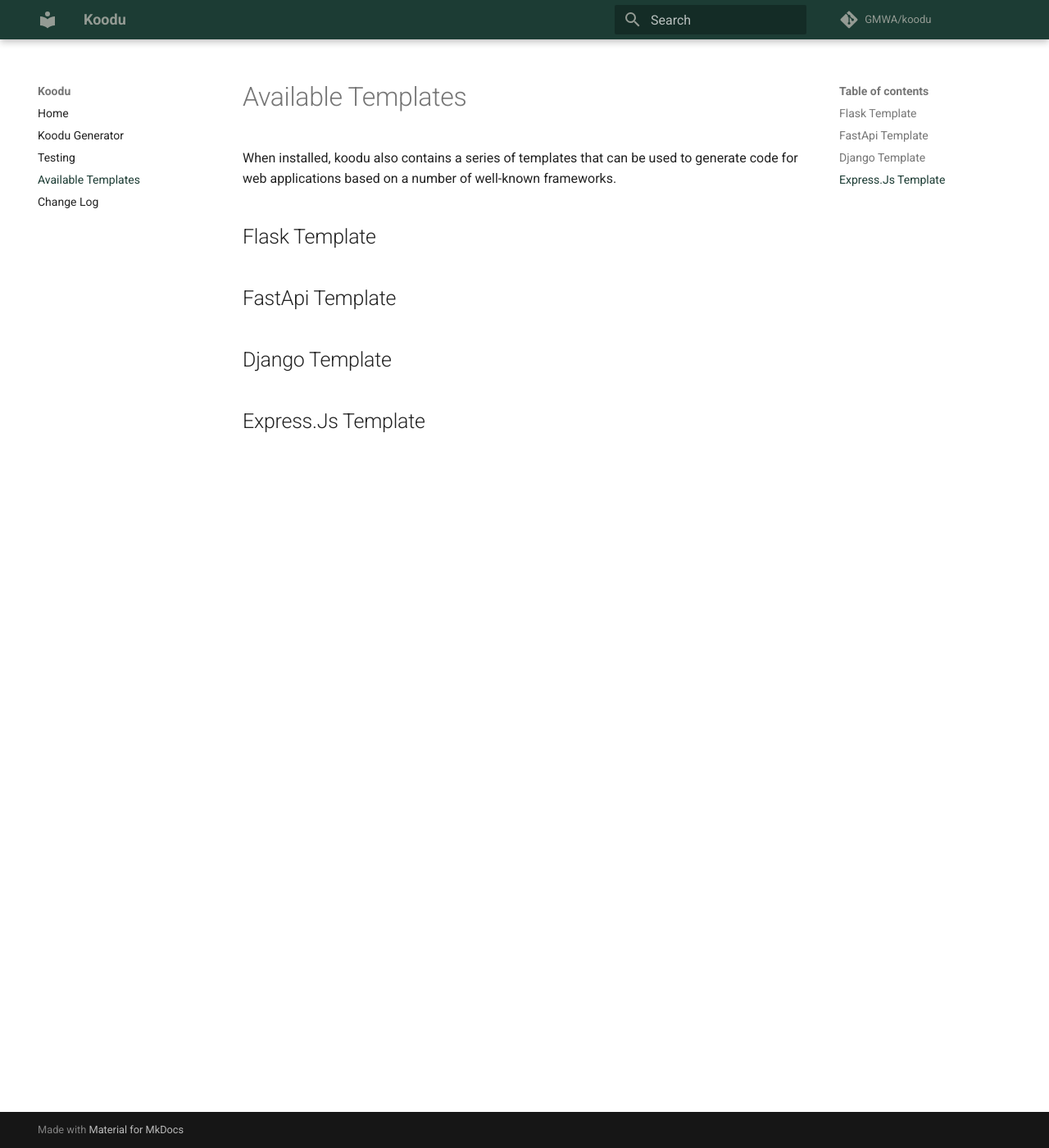
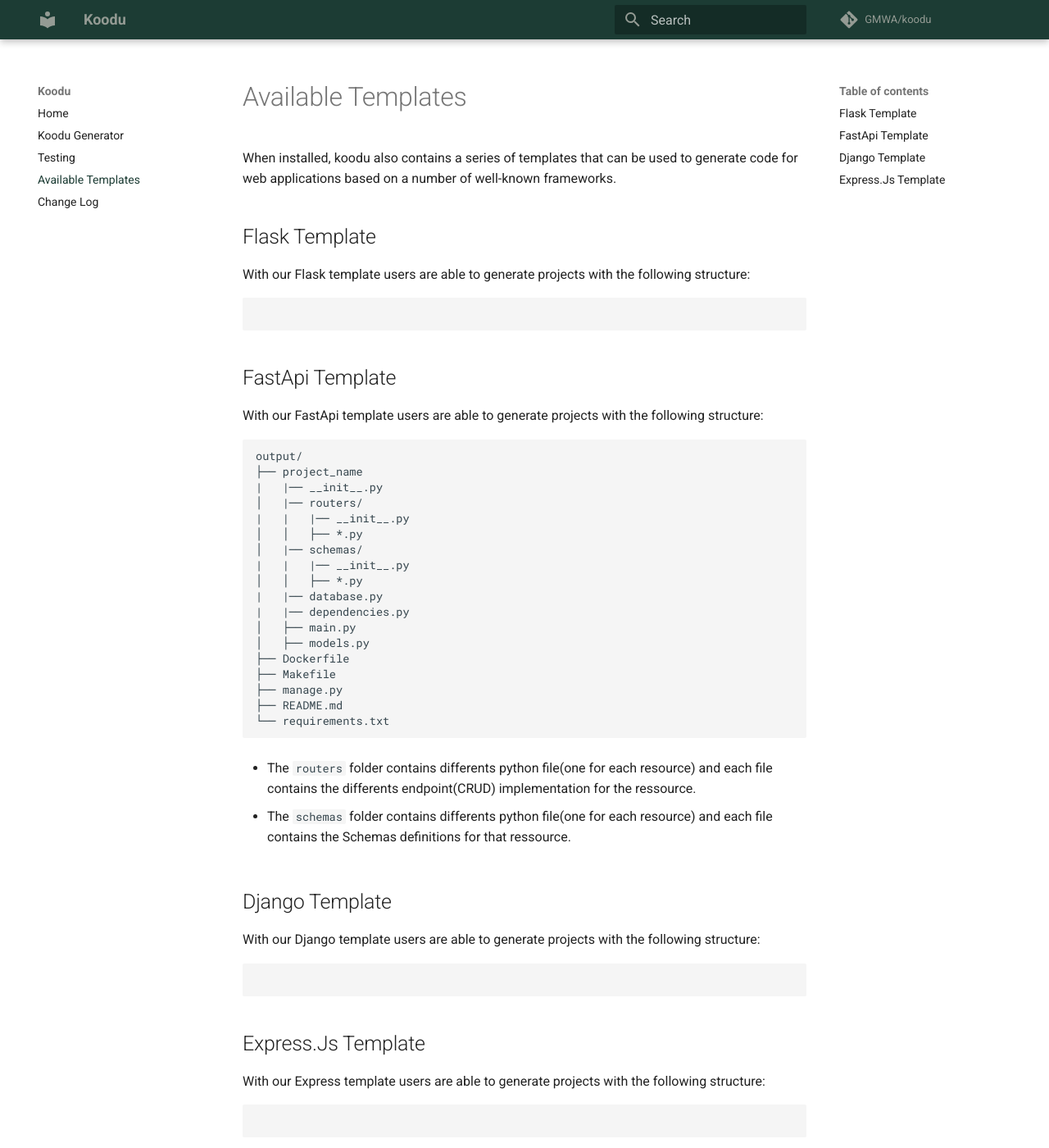
Before and after one commit to GMWA/koodu, an MkDocs documentation site: the page built from docs/templates.md, in a window 1280 px wide and 1400 px high. Shown: the whole window at 82% size. Built offline with MkDocs 1.6.1 and Material for MkDocs 9.7.7, drawn with Linux system fonts in a browser that asks for light colours; comment, search, counter and statistics services are not loaded.

Commit message:
FastApi template docs

````diff
--- a/docs/templates.md
+++ b/docs/templates.md
@@ -4,8 +4,53 @@ When installed, koodu also contains a series of templates that can be used to ge
 
 ## Flask Template
 
+With our Flask template users are able to generate projects with the following structure:
+
+```
+
+```
+
 ## FastApi Template
+
+With our FastApi template users are able to generate projects with the following structure:
+
+```
+output/
+├── project_name
+|   |── __init__.py
+│   |── routers/
+|   |   |── __init__.py
+│   │   ├── *.py
+│   |── schemas/
+|   |   |── __init__.py
+│   │   ├── *.py
+|   |── database.py
+|   |── dependencies.py
+│   ├── main.py
+│   ├── models.py
+├── Dockerfile
+├── Makefile
+├── manage.py
+├── README.md
+└── requirements.txt
+```
+
+* The `routers` folder contains differents python file(one for each resource) and each file contains the differents endpoint(CRUD) implementation for the ressource.
+
+* The `schemas` folder contains differents python file(one for each resource) and each file contains the Schemas definitions for that ressource.
 
 ## Django Template
 
+With our Django template users are able to generate projects with the following structure:
+
+```
+
+```
+
 ## Express.Js Template
+
+With our Express template users are able to generate projects with the following structure:
+
+```
+
+```
````
